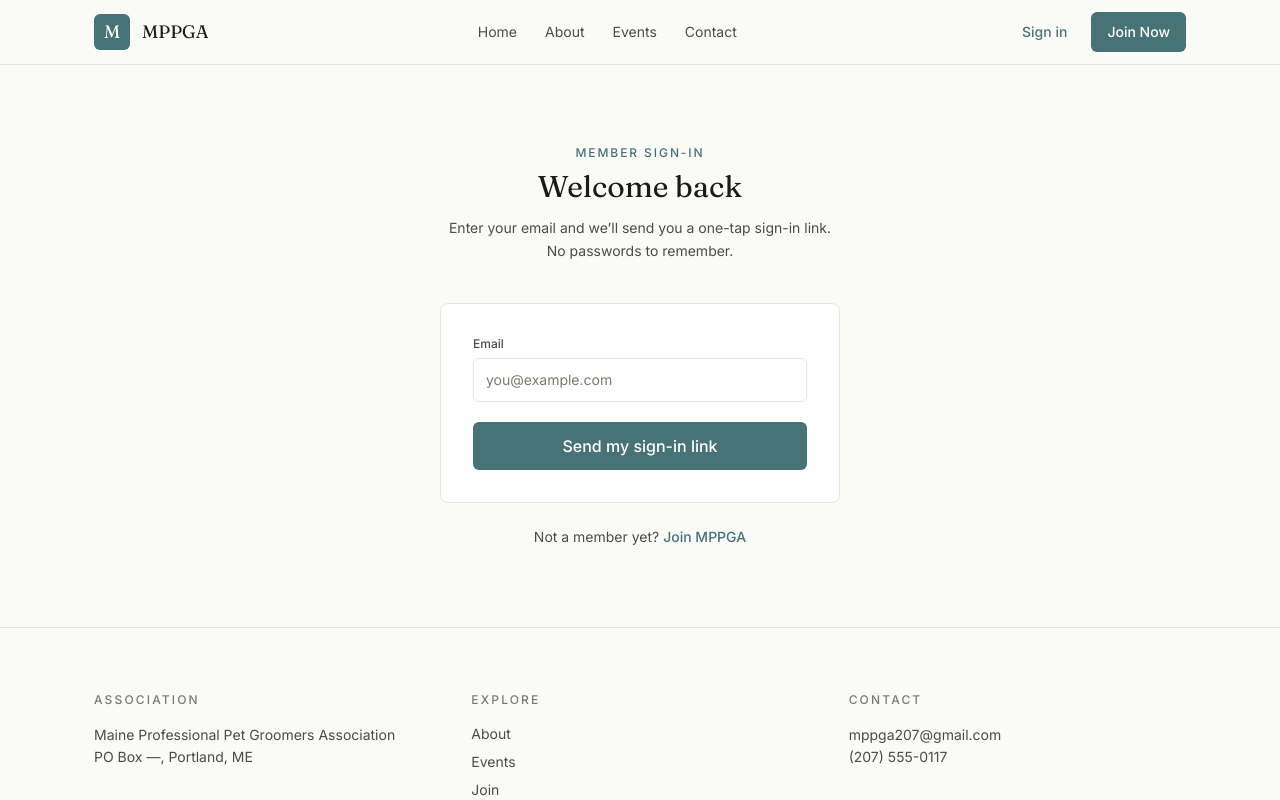
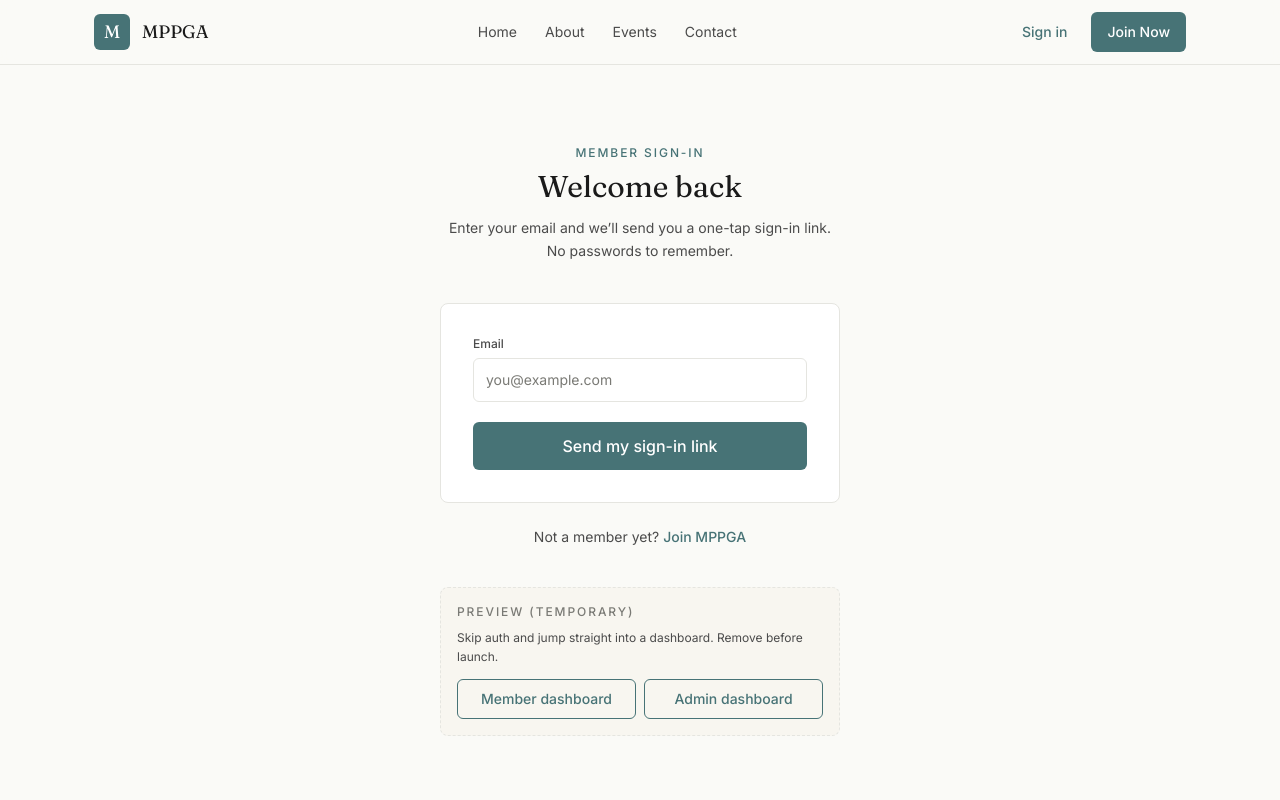
Before and after one commit to mppga207/mppga, a Next.js app: page /sign-in in a window 1280 px wide. Shown: the top 800 px of the page. Built offline with nearby package versions, Linux system fonts and the light colour scheme; no server answers.

Commit message:
Add temporary dashboard preview buttons to sign-in page
Lets reviewers jump straight into the member and admin dashboards
without going through the magic-link flow. Clearly marked as
temporary preview chrome to remove before launch.

```diff
--- a/app/sign-in/page.tsx
+++ b/app/sign-in/page.tsx
@@ -2,6 +2,7 @@ import Link from "next/link";
 import { Nav } from "@/components/mppga/landing/Nav";
 import { Footer } from "@/components/mppga/landing/Footer";
 import { SignInForm } from "@/components/mppga/auth/SignInForm";
+import { Button } from "@/components/mppga/ui/button";
 
 export const metadata = {
   title: "Sign in · MPPGA",
@@ -37,6 +38,23 @@ export default function SignInPage() {
             Join MPPGA
           </Link>
         </p>
+
+        <div className="mt-10 rounded-lg border border-dashed border-mppga-divider bg-mppga-sand/40 p-4">
+          <p className="text-xs font-medium uppercase tracking-[0.16em] text-mppga-ink-muted">
+            Preview (temporary)
+          </p>
+          <p className="mt-2 text-xs leading-relaxed text-mppga-ink-soft">
+            Skip auth and jump straight into a dashboard. Remove before launch.
+          </p>
+          <div className="mt-3 flex flex-col gap-2 sm:flex-row">
+            <Button href="/dashboard" variant="secondary" className="flex-1">
+              Member dashboard
+            </Button>
+            <Button href="/admin" variant="secondary" className="flex-1">
+              Admin dashboard
+            </Button>
+          </div>
+        </div>
       </main>
 
       <Footer />
```
